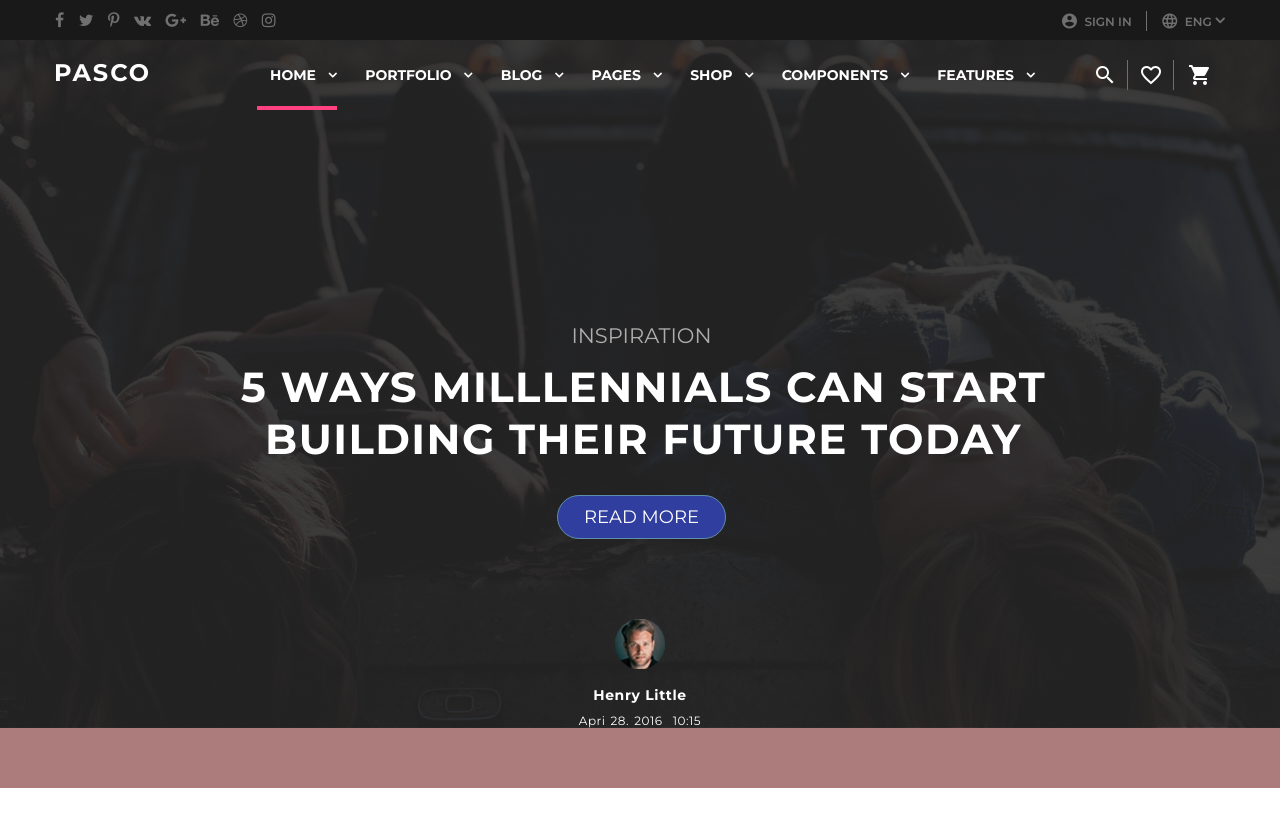
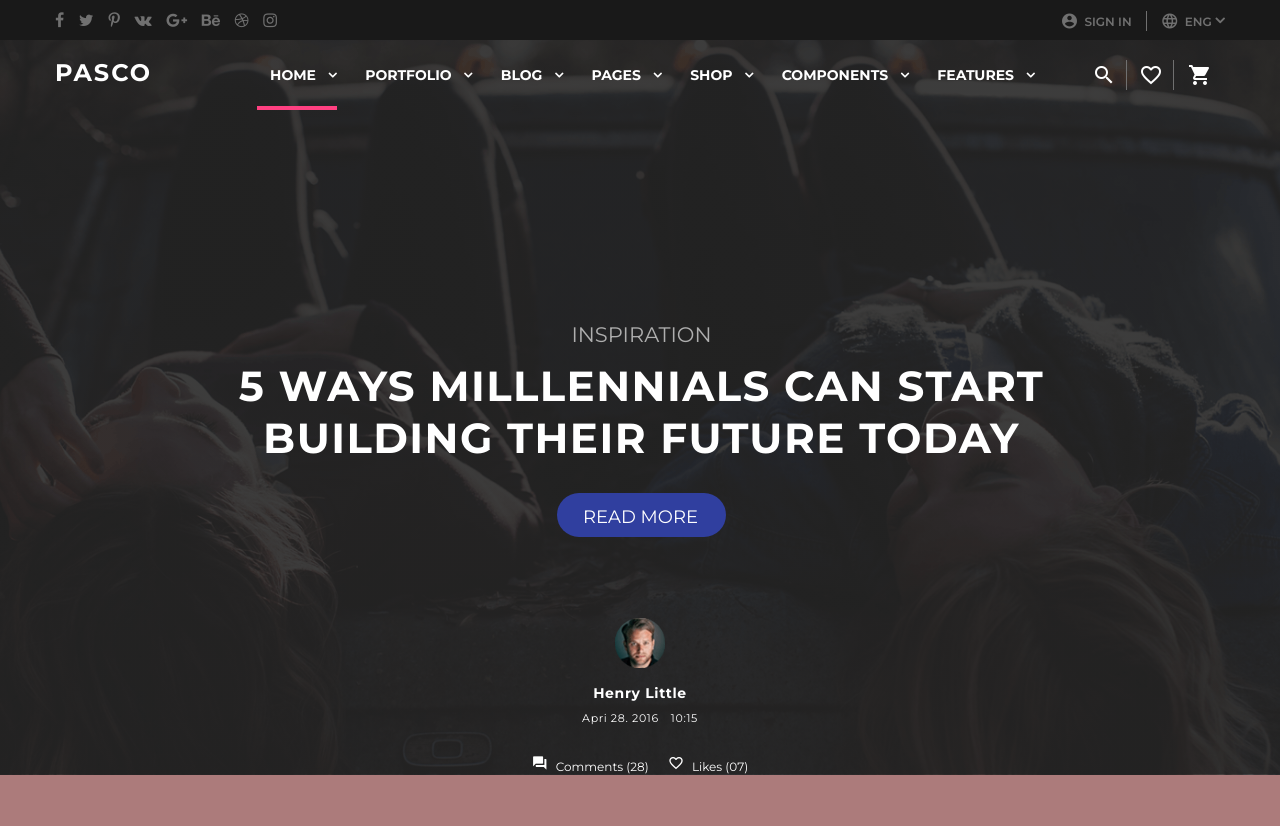
Before and after one commit to Adikverma/29-Kreativ, a plain HTML site: page index.html in a window 1280 px wide. Before the commit the page ends 800 px from the top, so only its background shows below. Drawn offline with Linux system fonts and the light colour scheme.

Commit message:
fixed a bit of head-mid

```diff
--- a/index.css
+++ b/index.css
@@ -1,52 +1,58 @@
-*{margin:0; padding:0; box-sizing: border-box; text-decoration: none; color: #fff; }
+*{margin:0; padding:0; box-sizing: border-box; text-decoration: none; font-family: 'Montserrat'; }
 body{overflow-x: hidden; }
+a, button {cursor: pointer; }
 
 /* -----------------------------------Top Bar--------------------------------- */
+.top-bar * {color: #fff; }
 .top-bar {width: 100%; height: 40px; padding: 12px 0px; background-color: #191919; }
 .top-bar-contents {max-width: 1170px; margin: 0px auto; display: flex; justify-content: space-between; }
 .top-bar-contents:hover {cursor: default; }
 
-.top-bar-contents-start a {margin-right: 10.5px; color: #707070; font-weight: 400; font-size: 16px; }
+.top-bar-contents-start {margin-top: -1px; }
+.top-bar-contents-start a {margin-right: 10.5px; color: #707070; }
 
-.top-bar-contents-end {font-family: "Montserrat"; display: flex; }
-.button-top{display: flex; justify-content: center; }
-.button-top:hover {cursor: pointer; }
-.top-bar-contents-end .top-icons {font-size: 18px; color: #707070; }
+.top-bar-contents-end {display: flex; }
+.top-bar-contents-end * {color: #707070; }
+.button-top{display: flex; }
+.top-bar-contents-end .top-icons {font-size: 18px; }
 .top-bar-contents-end .top-vertical-bar {width: 1px; height: 20px; margin: -1px 14px 0px 14px; background-color: #707070; }
-.top-bar-contents-end .top-texts {font-size: 12px; font-weight: 600; margin: 1.5px 0px 0px 6px; color: #707070; }
-.top-bar-contents-end .arrow-down {font-weight: 600; margin: 0px 0px 3px 3px;color: #707070; }
+.top-bar-contents-end .top-texts {font-size: 12px; font-weight: 600; margin: 1.5px 0px 0px 6px; }
+.top-bar-contents-end .arrow-down {font-weight: 600; margin: 0px 0px 3px 3px; }
 
 /* -----------------------------------Header--------------------------------- */
-.head-bar {width: 100%; height: max-content; background-image: linear-gradient(0deg, rgba(33,33,33,0.871), rgba(33,33,33,0.871)), url("images/header-back.png"); background-repeat: no-repeat; background-position: center; background-size: cover; color: #212121; }
-.head-bar-content {margin: auto; max-width: 1172px; }
+.head-bar * {color: #fff; }
+.head-bar {background-image: linear-gradient(0deg, rgba(33,33,33,0.871), rgba(33,33,33,0.871)), url("images/header-back.png"); background-repeat: no-repeat; background-position: center; background-size: cover; color: #212121; }
+.head-bar-content {margin: auto; max-width: 1170px; }
 
-.head-bar-nav {height: 70px; width: 100%; font-family: "Montserrat"; padding-top: 17px; }
-.head-bar-nav:hover {cursor: default; }
+.head-bar-nav {height: 70px; padding-top: 17px; }
 
-.pasco {font-size: 24px; margin-top: 0.5px; font-weight: 700; height: max-content; letter-spacing: 2px; cursor: pointer; float: left; }
+.pasco {font-size: 24px; margin-top: 0.5px; font-weight: 700; letter-spacing: 2px; float: left; }
 
-.head-bar-nav-mid {margin: 8px 0px 0px 95px; max-width: max-content; float: left; }
-.cool-menu {height: 44px; display: inline-block; font-family: "Montserrat"; font-weight: 700; font-size: 14px; margin-left: 11px; }
-.cool-menu:hover {cursor: pointer; border-bottom: 4px solid #ff4081; }
+.head-bar-nav-mid {margin: 8px 0px 0px 94px; float: left; }
+.cool-menu {height: 44px; display: inline-block; font-weight: 700; font-size: 14px; margin-left: 11px; }
+.cool-menu:hover {border-bottom: 4px solid #ff4081; }
 .cool-menu>a {padding: 0px 0px 23px 13px; }
 .cool-menu>a>i {margin-left: 12px; font-weight: 700; font-size: 14px; }
 .selected {border-bottom: 4px solid #ff4081; }
 
-.head-bar-nav-icons {height: 29px; float: right; margin-top: 6px; display: flex; }
-.head-bar-nav-icons .nav-icons {cursor: pointer; margin: 0px 10px 0px 11px; }
-.head-bar-nav-icons .last-icon  { margin: 0px 14px; }
-.head-bar-nav .nav-bar {width: 1px; height: 30px; background-color: #707070; display: inline-block; margin-top: -3px; }
+.head-bar-nav-icons {height: 30px; float: right; display: flex; margin-top: 3px; }
+.head-bar-nav-icons .head-nav-icons {border-right: 1px solid #707070; padding: 3px 10px 0px 12px; }
+.head-bar-nav-icons .last-icon  { border: none; margin-right: 3px; padding-left: 14px; }
 
-.head-bar-mid {margin-top: 212.5px; text-align: center; padding-left: 3px; font-family: "Montserrat"; }
-.head-bar-mid > h2 {color: #aeaeae; font-size: 21px; font-weight: 400; }
-.head-bar-mid > p {font-size: 42px; font-weight: 700; margin: 13.5px 0px 29.5px 4px; letter-spacing: 0.09rem; }
-.head-bar-mid > button {border: 0.3px solid rgb(95, 142, 172); cursor: pointer; font-size: 18px; padding: 10.3px 26px; background-color: #303f9f; border-radius: 25px; font-family: 'Montserrat'; }
+.head-bar-mid {margin-top: 211.5px; margin-left: 3px; text-align: center; }
+.head-bar-mid > h3 {color: #aeaeae; font-size: 21px; font-weight: 400; }
+.head-bar-mid > h1 {font-size: 42px; font-weight: 700; margin: 13px auto 29px auto; letter-spacing: 0.09rem; max-width: 850px; }
+.head-bar-mid > button {border: none; font-size: 18px; padding: 13px 28px 9px 26px; background-color: #303f9f; border-radius: 25px; }
 
-.head-bar-bottom {margin: 79.5px 3px 0 0; }
-.head-bar-bottom > * { font-family: 'Montserrat';}
-.head-profile-pic {display: block; width: 50px; margin: auto; }
-.head-profile-name {font-size: 14px; font-weight: 700; letter-spacing: 0.04rem; margin-top: 17px; }
-.date-text {font-size: 12px; font-weight: 400; margin-top: 9px; word-spacing: 1.5px; letter-spacing: 0.03rem; }
+.head-bar-bottom .head-profile-pic {margin: 81px auto 0 auto; display: block; width: 50px; }
+.head-bar-bottom .head-profile-name {font-size: 14px; font-weight: 700; letter-spacing: 0.65px; margin-top: 16px; }
+.head-bar-bottom .samay {font-size: 11px; font-weight: 400; margin: 9px auto 30px auto; letter-spacing: 0.65px; }
+.samay .date {margin-right: 12px; }
+
+.head-bar-bottom {text-align: center; color: #bebebf; }
+.head-bar-bottom > a {font-size: 12px; font-weight: 400; }
+.head-bar-bottom > a > i {font-size: 16px; margin-right: 8px; }
+.likes {margin-left: 15px; }
 
 /* ----------------------------------- Contents------------------------------ */
 .content-nav {width: 100%; height: 60px; background-color: rgb(172, 123, 123); }
--- a/index.html
+++ b/index.html
@@ -34,12 +34,12 @@
           <a class="fa fa-instagram" href="#link"></a>
         </div>
         <div class="top-bar-contents-end">
-          <a class="button-top" href="#link">
+          <a class="button-top cursor-pointer " href="#link">
             <i class="material-icons top-icons">account_circle</i>
             <span class="top-texts">SIGN IN</span>
           </a>
           <div class="top-vertical-bar"></div>
-          <a class="button-top" href="#link">
+          <a class="button-top cursor-pointer " href="#link">
             <i class="material-icons top-icons">language</i>
             <span class="top-texts">ENG</span>
             <i class="fa fa-angle-down arrow-down"></i>
@@ -63,22 +63,22 @@
             <li class="cool-menu "><a href="#features">FEATURES<i class="fa fa-angle-down "></i></a></li>
           </ul>
           <div class="head-bar-nav-icons">
-            <i class="material-icons nav-icons">search</i>
-            <div class="nav-bar "></div>
-            <i class="material-icons nav-icons">favorite_border</i>
-            <div class="nav-bar "></div>
-            <i class="material-icons nav-icons last-icon">shopping_cart</i>
+            <a href="#search" class="head-nav-icons"><i class="material-icons">search</i></a>
+            <a href="#favourite" class="head-nav-icons"><i class="material-icons">favorite_border</i></a>
+            <a href="#shopping" class="head-nav-icons last-icon"><i class="material-icons">shopping_cart</i></a>
           </div>
         </div>
         <div class="head-bar-mid">
-          <h2>INSPIRATION</h2>
-          <p>5 WAYS MILLLENNIALS CAN START<br>BUILDING THEIR FUTURE TODAY</p>
+          <h3>INSPIRATION</h3>
+          <h1>5 WAYS MILLLENNIALS CAN START BUILDING THEIR FUTURE TODAY</h1>
           <button>READ MORE</button>
-          <div class="head-bar-bottom">
-            <img class="head-profile-pic" src="./images/profile-pic.PNG" alt="loading...">
-            <p class="head-profile-name">Henry Little</p>
-            <h2 class="date-text">Apri 28. 2016 &nbsp;10:15</h2>
-          </div>
+        </div>
+        <div class="head-bar-bottom ">
+          <img class="head-profile-pic " src="./images/profile-pic.PNG" alt="loading...">
+          <p class="head-profile-name ">Henry Little</p>
+          <h2 class="samay "><span class="date">Apri 28. 2016</span><span>10:15</span></h2>
+          <a href="#comments"><i class="material-icons">question_answer</i>Comments (<span>28</span>)</a>
+          <a class="likes " href="#likes"><i class="material-icons">favorite_border</i>Likes (<span>07</span>)</a>
         </div>
       </div>
     </div>
```
